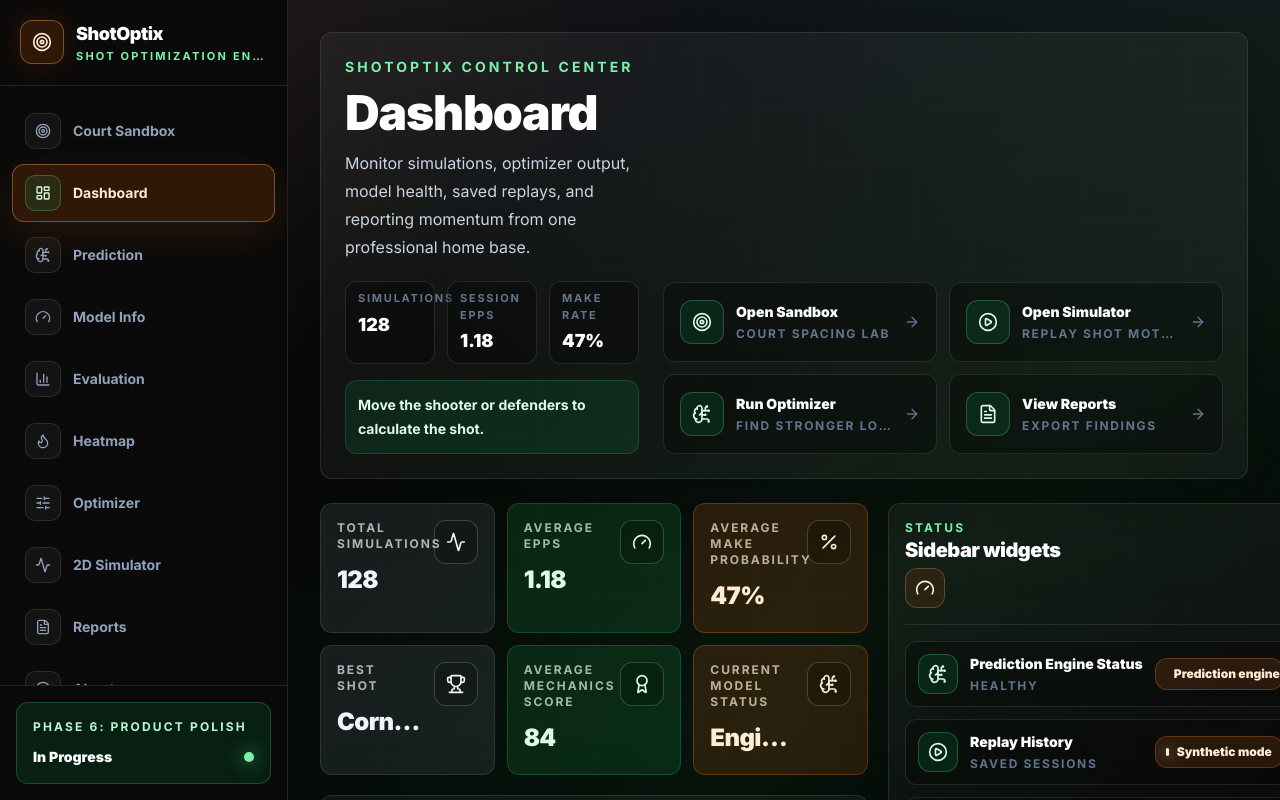
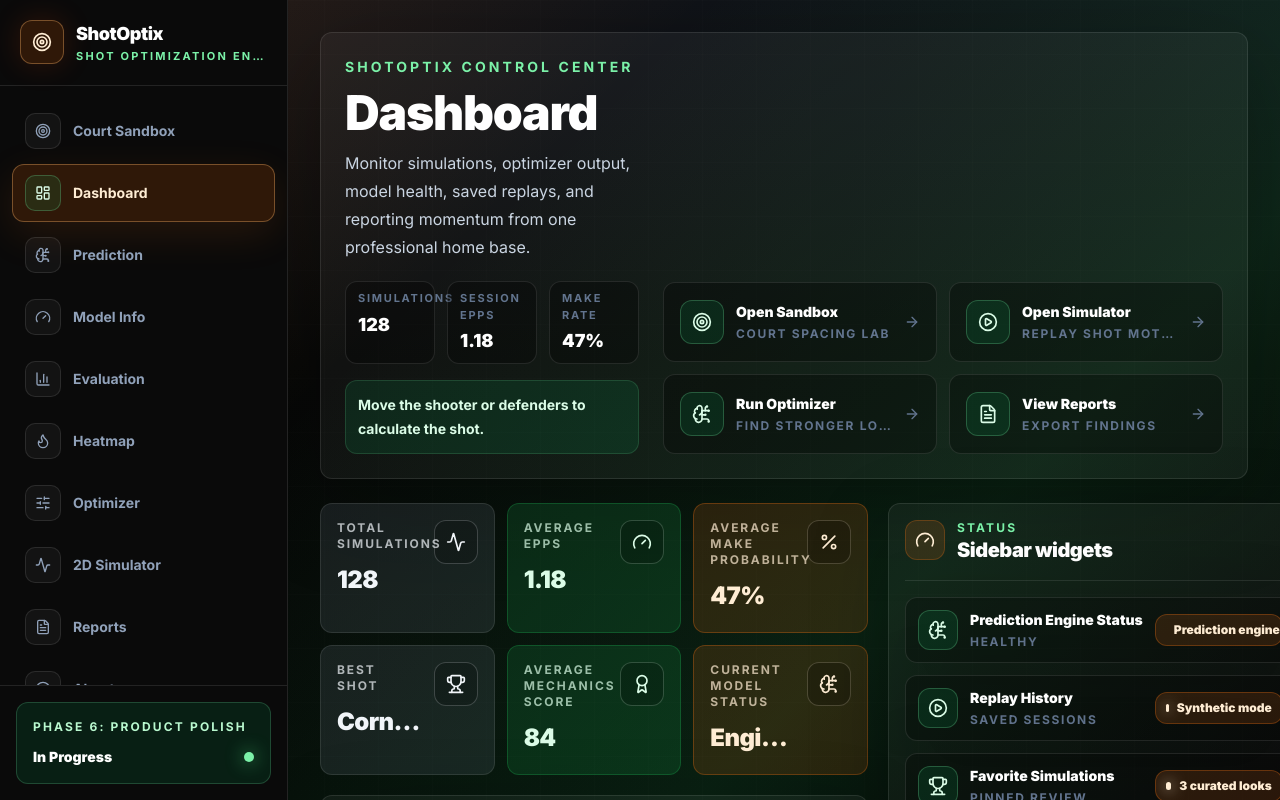
Before and after one commit to Rabin935/shot-optimizing-engine, a Next.js app in the folder frontend/: page /dashboard in a window 1280 px wide. Shown: the top 800 px of the page. Built offline with nearby package versions, Linux system fonts and the light colour scheme.

Commit message:
polish: finalize application design consistency

```diff
--- a/frontend/components/dashboard/DashboardHome.tsx
+++ b/frontend/components/dashboard/DashboardHome.tsx
@@ -336,13 +336,9 @@ function SectionFrame({
     <Card>
       <CardHeader
         eyebrow={eyebrow}
+        icon={<Icon className="size-5" />}
         title={title}
-        className="flex-row items-start justify-start"
-      >
-        <span className="grid size-10 shrink-0 place-items-center rounded-lg border border-orange-300/25 bg-orange-500/10 text-orange-100">
-          <Icon className="size-5" />
-        </span>
-      </CardHeader>
+      />
       {children}
     </Card>
   );
--- a/frontend/components/layout/AppShell.tsx
+++ b/frontend/components/layout/AppShell.tsx
@@ -8,7 +8,7 @@ type AppShellProps = {
 export function AppShell({ children }: AppShellProps) {
   return (
     <div className="min-h-screen bg-[#070807] text-foreground">
-      <div className="pointer-events-none fixed inset-0 bg-[linear-gradient(135deg,rgba(249,115,22,0.1)_0%,transparent_34%,rgba(34,197,94,0.08)_72%,transparent_100%),linear-gradient(180deg,#101318_0%,#070807_45%,#050505_100%)]" />
+      <div className="pointer-events-none fixed inset-0 bg-[linear-gradient(135deg,var(--color-primary-soft)_0%,transparent_34%,var(--color-success-soft)_72%,transparent_100%),linear-gradient(180deg,#101318_0%,#070807_45%,#050505_100%)]" />
       <div className="pointer-events-none fixed inset-0 opacity-[0.08] [background-image:linear-gradient(rgba(255,255,255,0.16)_1px,transparent_1px),linear-gradient(90deg,rgba(255,255,255,0.16)_1px,transparent_1px)] [background-size:54px_54px]" />
 
       <Sidebar />
--- a/frontend/components/ui/index.tsx
+++ b/frontend/components/ui/index.tsx
@@ -83,12 +83,14 @@ export function CardHeader({
   children,
   className,
   eyebrow,
+  icon,
   title,
 }: {
   action?: ReactNode;
   children?: ReactNode;
   className?: string;
   eyebrow?: string;
+  icon?: ReactNode;
   title: string;
 }) {
   // CardHeader standardizes page section hierarchy and optional actions.
@@ -99,10 +101,21 @@ export function CardHeader({
         className,
       )}
     >
-      <div className="min-w-0">
-        {eyebrow ? <Eyebrow>{eyebrow}</Eyebrow> : null}
-        <Heading level={2}>{title}</Heading>
-        {children ? <div className="mt-1 text-sm leading-6 text-slate-400">{children}</div> : null}
+      <div className="flex min-w-0 items-start gap-3">
+        {icon ? (
+          <span className="grid size-10 shrink-0 place-items-center rounded-lg border border-primary/25 bg-primary-soft text-orange-100">
+            {icon}
+          </span>
+        ) : null}
+        <div className="min-w-0">
+          {eyebrow ? <Eyebrow>{eyebrow}</Eyebrow> : null}
+          <Heading level={2}>{title}</Heading>
+          {children ? (
+            <div className="mt-1 text-sm leading-6 text-slate-400">
+              {children}
+            </div>
+          ) : null}
+        </div>
       </div>
       {action ? <div className="shrink-0">{action}</div> : null}
     </div>
```
